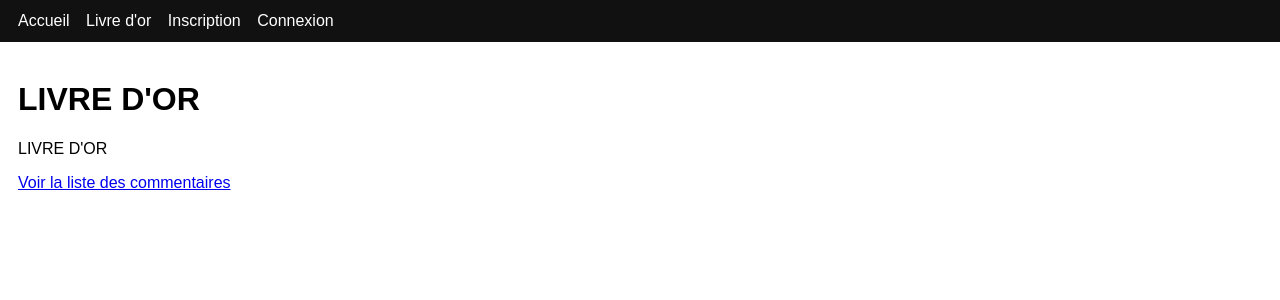
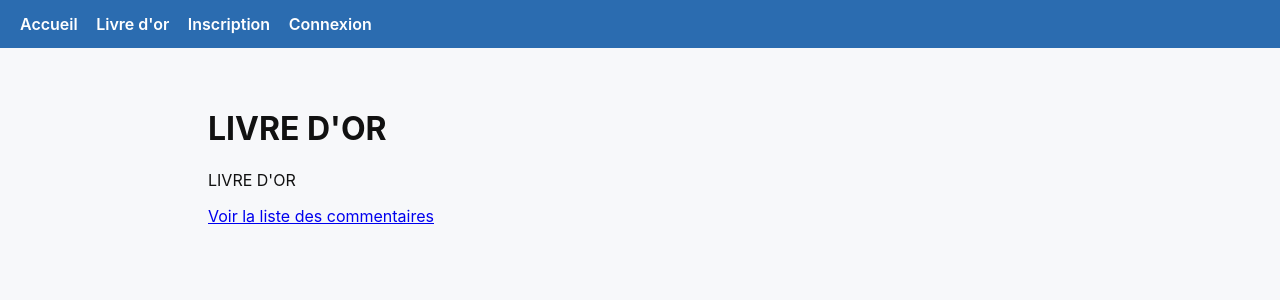
Before and after one commit to geoffrey-carpentier/livre-or, a PHP site: page / in a window 1280 px wide. Shown: the top 300 px of the page. Run offline with PHP 8.4, Linux system fonts and the light colour scheme; data that the repository does not hold is empty.

Commit message:
Suppression du style CSS inline et ajout d'un lien vers la feuille de style externe

```diff
--- a/app/Views/layouts/base.php
+++ b/app/Views/layouts/base.php
@@ -14,14 +14,7 @@
   <meta name="viewport" content="width=device-width,initial-scale=1">
   <!-- Titre de la page (sécurisé avec htmlspecialchars) -->
   <title><?= htmlspecialchars($title ?? 'Livre d\'or', ENT_QUOTES, 'UTF-8') ?></title>
-  <style>
-    /* Style minimal pour la nav (à améliorer plus tard) */
-    body { font-family: Arial, sans-serif; margin:0; padding:0; }
-    header { background:#111; color:#fff; padding:12px 18px; }
-    nav a { color:#fff; margin-right:12px; text-decoration:none; }
-    main { padding:18px; }
-    .flash { background:#e6ffed;padding:8px;border:1px solid #b6f0c6;margin-bottom:12px; }
-  </style>
+  <link rel="stylesheet" href="<?= $base . '/assets/css/style.css' ?>">
 </head>
 <body>
   <header>
@@ -45,11 +38,6 @@
   </header>
 <!-- Contenu principal injecté depuis BaseController -->
   <main>
-    <?php if (!empty($_SESSION['flash'])): ?>
-      <div class="flash"><?= htmlspecialchars($_SESSION['flash'], ENT_QUOTES, 'UTF-8') ?></div>
-      <?php unset($_SESSION['flash']); ?>
-    <?php endif; ?>
-
     <!-- Le contenu de la vue est injecté via $content -->
     <?= $content ?? '' ?>
   </main>
```
